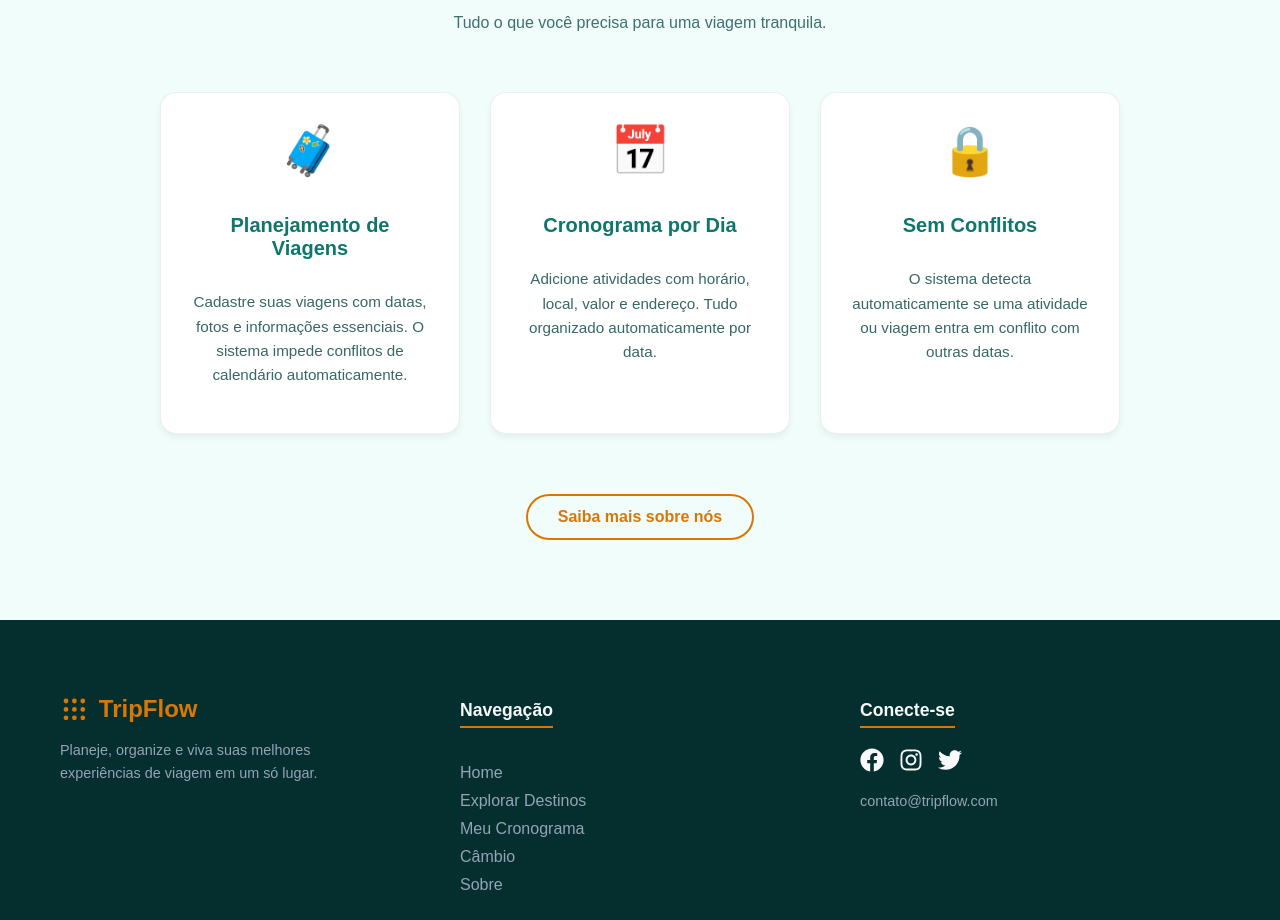
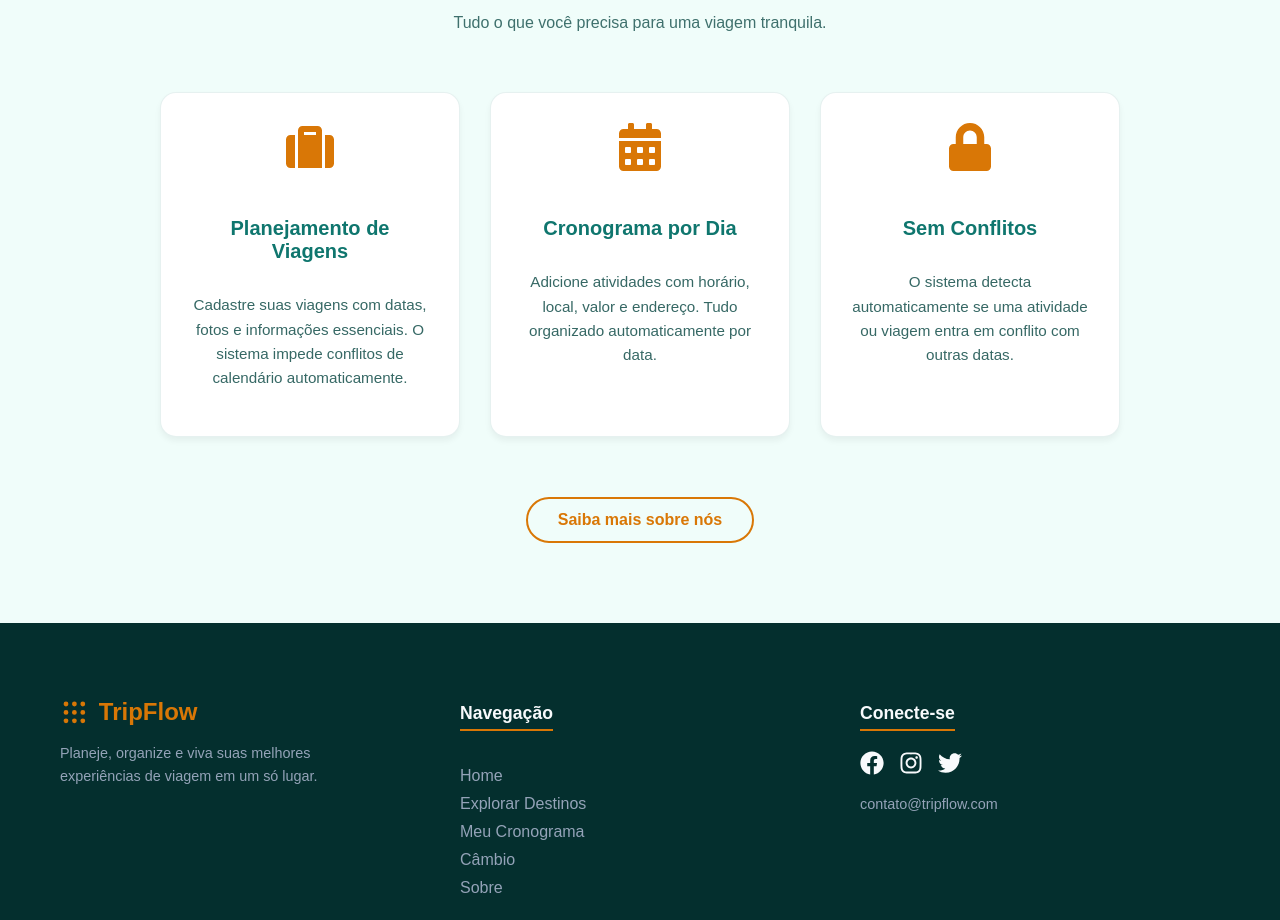
Before and after one commit to pedro-yoshiaki/planejador_viagens_tripflow_JS, a React (Create React App) app: page / in a window 1280 px wide. Shown: the part 920-1840 px from the top of the page. Built offline with nearby package versions, Linux system fonts and the light colour scheme.

Commit message:
Adicionado cor aos Icons da Section Features

```diff
--- a/src/components/FeatureCard/FeatureCard.css
+++ b/src/components/FeatureCard/FeatureCard.css
@@ -25,6 +25,7 @@
     font-size: 3rem;
     margin-bottom: 15px;
     display: block;
+    color: var(--secondary);
   }
 
   .feature-card h3 {
--- a/src/pages/Home/Home.jsx
+++ b/src/pages/Home/Home.jsx
@@ -1,8 +1,8 @@
 import React from "react";
 import './Home.css';
-import { Link } from 'react-router-dom';
 import FeatureCard from "../../components/FeatureCard/FeatureCard";
 import Button from '../../components/Button/Button';
+import { FaSuitcase, FaCalendarAlt, FaLock } from 'react-icons/fa';
 
 function Home() {
   return (
@@ -40,19 +40,19 @@ function Home() {
             {/* Agora usamos o componente 3 vezes, passando dados diferentes */}
 
             <FeatureCard
-              icon="🧳"
+              icon={<FaSuitcase />}
               title="Planejamento de Viagens"
               text="Cadastre suas viagens com datas, fotos e informações essenciais. O sistema impede conflitos de calendário automaticamente."
             />
 
             <FeatureCard
-              icon="📅"
+              icon={<FaCalendarAlt />}
               title="Cronograma por Dia"
               text="Adicione atividades com horário, local, valor e endereço. Tudo organizado automaticamente por data."
             />
 
             <FeatureCard
-              icon="🔒"
+              icon={<FaLock />}
               title="Sem Conflitos"
               text="O sistema detecta automaticamente se uma atividade ou viagem entra em conflito com outras datas."
             />
```
